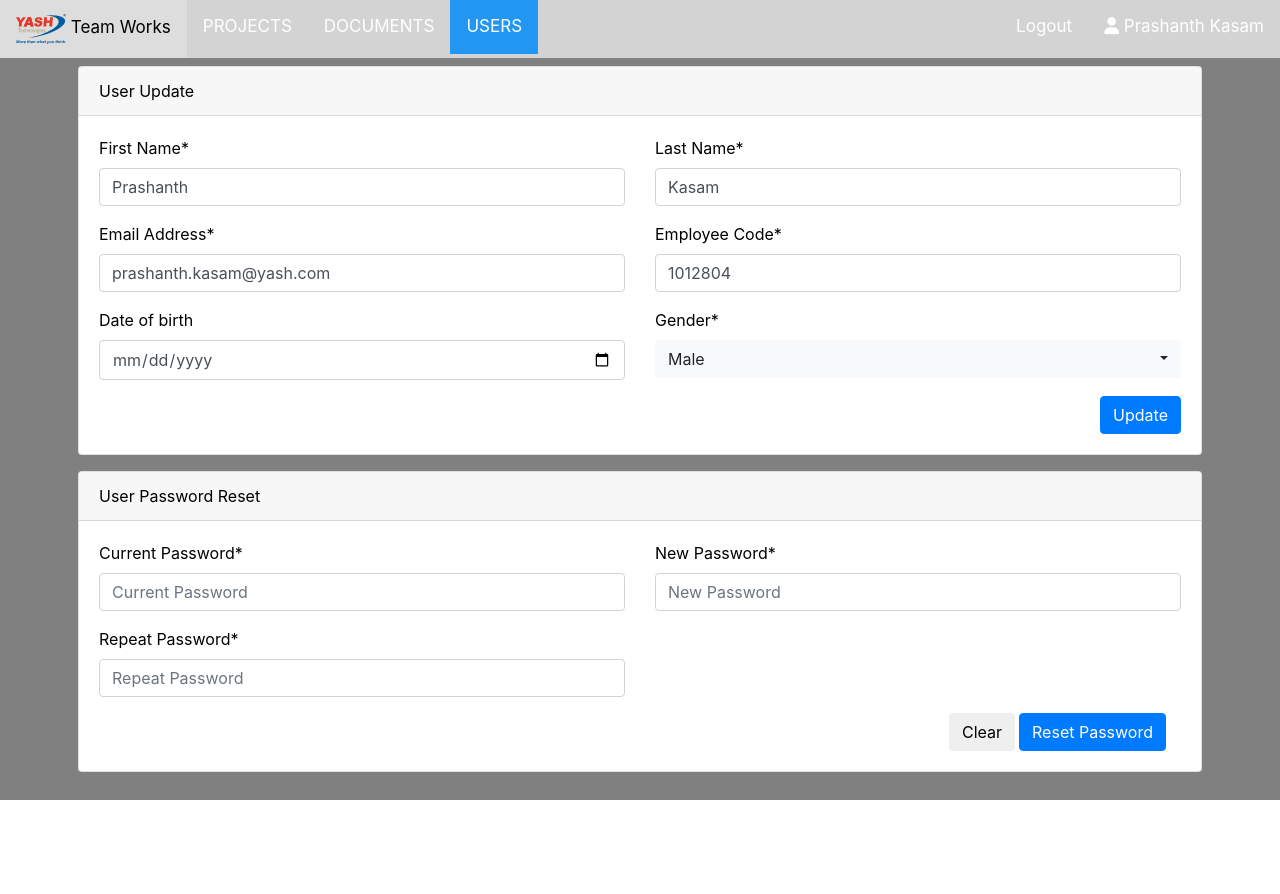
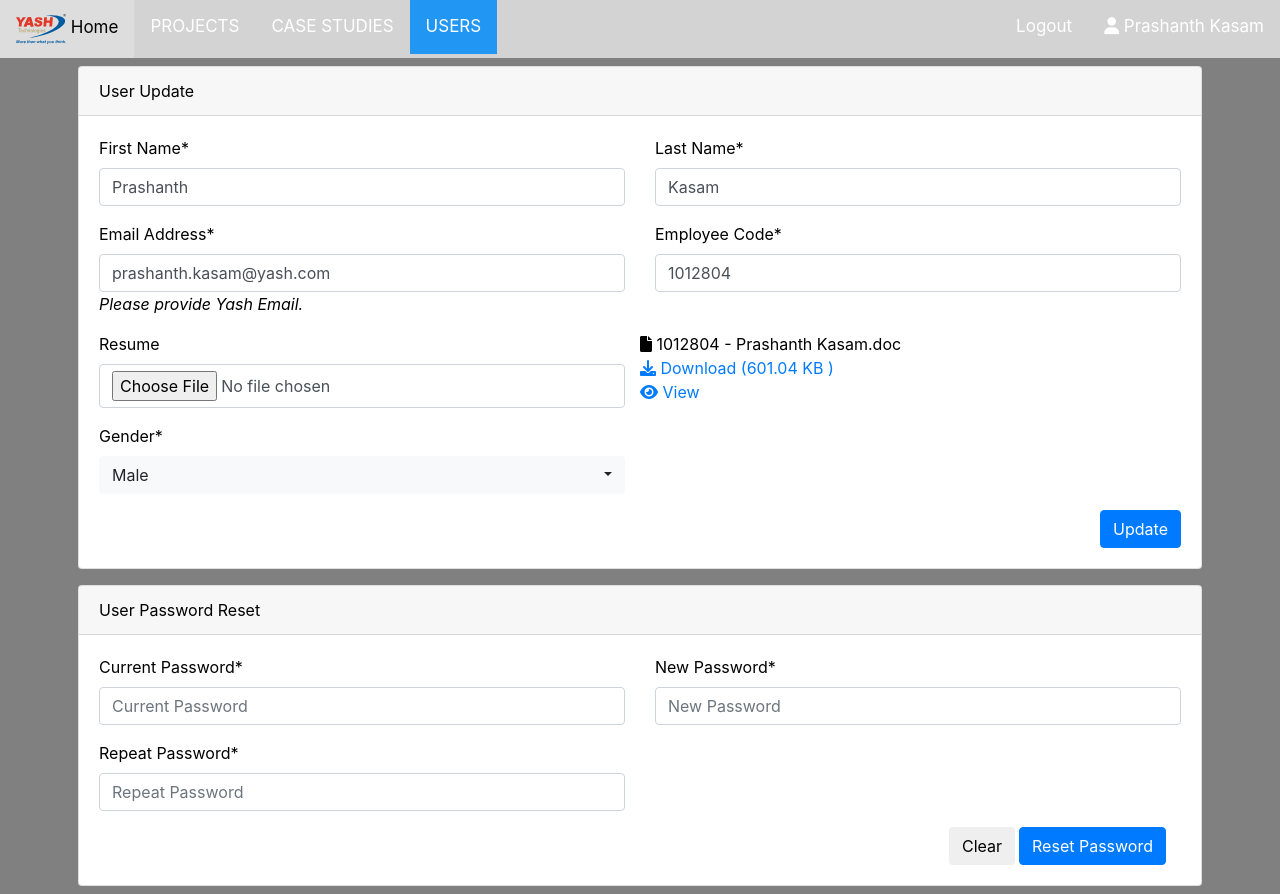
Before and after one commit to Prashanthkpr/Yash, a Django app: page /users/update/5/ in a window 1280 px wide. Before the commit the page ends 800 px from the top, so only its background shows below. Run offline with Django 4.2, Linux system fonts and the light colour scheme; a user stored in the database is signed in; data comes from the database, SQL or seed files in the repository; both versions use the stored data as it was after the commit; parts of the project's set-up code (start-up, migrations or seed data) failed here and were passed over; some libraries are stand-ins or nearby versions.

Commit message:
added user resume

```diff
--- a/Menu/templates/base.html
+++ b/Menu/templates/base.html
@@ -8,10 +8,10 @@
     <div class="topnav">
         <a {% if '/' == request.path %}class="active"{% endif %} href="{% url 'Menu:home' %}">
             <img src="{% static 'images/yash-logo.svg' %}" width="50" />
-            Team Works
+            Home
         </a>
         <a {% if '/projects/' in request.path and '/documents/' not in request.path %}class="active"{% endif %} href="{% url 'Projects:home' %}">PROJECTS</a>
-        <a {% if '/documents/' in request.path %}class="active"{% endif %} href="{% url 'Projects:documents-list-index' %}">DOCUMENTS</a>
+        <a {% if '/documents/' in request.path %}class="active"{% endif %} href="{% url 'Projects:documents-list-index' %}">CASE STUDIES</a>
         <a {% if '/users/' in request.path %}class="active"{% endif %} href="{% url 'UserManager:users-list' %}">USERS</a>
         <a href="{% url 'UserManager:users-update' request.user.id %}" class="float-right">
             <i class="fa fa-user"></i> {{request.user.get_full_name}}
--- a/Projects/templates/Projects/documents/documents_list_index.html
+++ b/Projects/templates/Projects/documents/documents_list_index.html
@@ -110,7 +110,8 @@
                     </div>
                 </div>
             </div>
-            <div class="documents-list-div"></div>
+            <div class="documents-list-div">
+            </div>
         </div>
     </div>
     <script>
--- a/UserManager/forms.py
+++ b/UserManager/forms.py
@@ -22,7 +22,11 @@
 
 
 class UserRegisterForm(forms.ModelForm):
-    date_of_birth = forms.DateField(required=False, widget=NumberInput(attrs={'type':'date'}))
+    # date_of_birth = forms.DateField(required=False, widget=NumberInput(attrs={'type':'date'}))
+    resume = forms.FileField(
+        widget=forms.FileInput(attrs={'accept': '''application/pdf, application/msword'''}),
+        required=True,
+    )
     password_repeat = forms.CharField(max_length=30, widget=forms.PasswordInput, label='Repeat Password')
     def __init__(self, *args, **kwargs):
         super(UserRegisterForm, self).__init__(*args, **kwargs)
@@ -35,7 +39,7 @@
                 self.fields[field].widget.attrs['placeholder'] = self.fields[field].label.title()
                 self.fields[field].label = f'{self.fields[field].label.title()}{required}'
         self.fields['password'].widget.attrs['autocomplete'] = "new-password"
-        self.fields['date_of_birth'].widget.attrs.update({'min': '1920-01-01', 'max': '2012-01-01'})
+        # self.fields['date_of_birth'].widget.attrs.update({'min': '1920-01-01', 'max': '2012-01-01'})
 
     def clean_password_repeat(self):
         password_repeat = self.cleaned_data['password_repeat']
@@ -47,19 +51,32 @@
         # this method didn't change it.
         return password_repeat
 
+    def clean_email(self):
+        email = self.cleaned_data['email']
+        if not email.endswith('@yash.com'):
+            raise ValidationError("Please provide Yash email.")
+
+        # Always return a value to use as the new cleaned data, even if
+        # this method didn't change it.
+        return email
+
 
     class Meta:
         model = User
         fields = ('first_name', 'last_name', 'email', 'employee_code',
-                  'gender', 'date_of_birth', 'password', 'password_repeat')
+                  'gender', 'resume', 'password', 'password_repeat')
         widgets = {'password': forms.PasswordInput,}
 
 
 class UserUpdateForm(forms.ModelForm):
-    date_of_birth = forms.DateField(required=False, widget=NumberInput(attrs={'type':'date'}))
+    # date_of_birth = forms.DateField(required=False, widget=NumberInput(attrs={'type':'date'}))
+    resume = forms.FileField(
+        widget=forms.FileInput(attrs={'accept': '''application/pdf, application/msword'''}),
+        required=False,
+    )
     class Meta:
         model = User
-        fields = ('first_name', 'last_name', 'email', 'employee_code', 'date_of_birth', 'gender', )
+        fields = ('first_name', 'last_name', 'email', 'employee_code', 'resume', 'gender', )
 
     def __init__(self, *args, **kwargs):
         super(UserUpdateForm, self).__init__(*args, **kwargs)
@@ -71,6 +88,14 @@
                     required = '*'
                 self.fields[field].widget.attrs['placeholder'] = self.fields[field].label.title()
                 self.fields[field].label = f'{self.fields[field].label.title()}{required}'
+    def clean_email(self):
+        email = self.cleaned_data['email']
+        if not email.endswith('@yash.com'):
+            raise ValidationError("Please provide Yash email.")
+
+        # Always return a value to use as the new cleaned data, even if
+        # this method didn't change it.
+        return email
 
 
 class UserPasswordResetForm(forms.ModelForm):
--- a/UserManager/templates/UserManager/user_update.html
+++ b/UserManager/templates/UserManager/user_update.html
@@ -1,4 +1,5 @@
 {% extends 'base.html' %}
+{% load mathfilters %}
 {% load static %}
 {% block title %}
     <title>Yash Team Works | User</title>
@@ -12,7 +13,7 @@
                         User Update
                     </div>
                     <div class="card-body">
-                        <form action="." method="post">
+                        <form action="." method="post" enctype="multipart/form-data">
                             {% if failure %}
                                 <p class="p-1 text-center">Please check the errors.</p>
                             {% endif %}
@@ -26,10 +27,28 @@
                                         <div class="form-group">
                                             <label for="{{ field.id_for_label }}">{{field.label}}</label>
                                             {{ field }}
-                                            {{ field.help_text|safe }}
+                                            <i>{{ field.help_text|safe }}</i>
                                             {{ field.errors }}
                                         </div>
                                     </div>
+                                    {% if field.name == 'resume' %}
+                                        {% if user.resume_file_name %}
+                                            <div>
+                                                <i class="fas fa-file"></i> {{user.resume_file_name}}<br>
+                                                <a href='{{user.resume_file_url}}' target="_blank">
+                                                    <i class="fa fa-download"></i>&nbsp;Download
+                                                    {% if user.resume_file_size <= 1000000 %}
+                                                        ({{user.resume_file_size|div:"1024"|floatformat:"2" }} KB )
+                                                    {% else %}
+                                                        ({{user.resume_file_size|div:"1048576"|floatformat:"2" }} MB )
+                                                    {% endif %}
+                                                </a><br>
+                                                <a href='http://docs.google.com/gview?url={{user.resume_file_url}}&embedded=true' target="_blank">
+                                                    <i class="fas fa-eye"></i>&nbsp;View
+                                                </a>
+                                            </div>
+                                        {% endif %}
+                                    {% endif %}
                                 {% endfor %}
                                 <div class="col-12">
                                     <button class="btn btn-primary float-right" type="sumbit">Update</button>
--- a/UserManager/views.py
+++ b/UserManager/views.py
@@ -1,4 +1,5 @@
-from multiprocessing import managers
+from datetime import datetime
+import pdb
 from urllib import request
 from django.db.models import Q
 from django.shortcuts import redirect, render, get_object_or_404
@@ -11,6 +12,7 @@
 from UserManager.models import *
 from UserManager.forms import *
 from Projects.models import *
+from Menu.azure import *
 # Create your views here.
 
 class LoginUser(View):
@@ -33,14 +35,33 @@
         register_form = UserRegisterForm()
         return render(request, 'UserManager/register.html', {'register_form': register_form})
     def post(self, request):
-        register_form = UserRegisterForm(request.POST)
+        register_form = UserRegisterForm(request.POST, request.FILES)
         if register_form.is_valid():
-            user_obj = register_form.save()
-            user_obj.set_password(request.POST.get('password'))
-            user_obj.username = user_obj.email
-            user_obj.save()
-            messages.success(request, "User registered successfully." )
-            return redirect('/')
+            document_file_obj = request.FILES.get('resume')
+            resume_file_name = document_file_obj._name
+            resume_uploaded_file_name = f"{datetime.now()}_{document_file_obj._name}"
+            container_name = settings.PROJECT_DOCUMENTS_CONTAINER
+            document_upload_obj = upload_file_to_azure(
+                document_file_obj, container_name, resume_uploaded_file_name
+            )
+            if document_upload_obj.get('error_code') is None:
+                resume_file_size = document_file_obj.size
+                resume_file_type = resume_file_name.split('.')[-1]
+                resume_file_url = get_file_url(container_name, resume_uploaded_file_name)
+                user_obj = register_form.save(commit=False)
+                user_obj.resume_file_name = resume_file_name
+                user_obj.resume_uploaded_file_name = resume_uploaded_file_name
+                user_obj.resume_file_type = resume_file_type
+                user_obj.resume_file_size = resume_file_size
+                user_obj.resume_file_url = resume_file_url
+                user_obj = register_form.save()
+                user_obj.set_password(request.POST.get('password'))
+                user_obj.username = user_obj.email
+                user_obj.save()
+                messages.success(request, "User registered successfully." )
+                return redirect('/')
+            else:
+                messages.error(request, "Error, Resume upload failed." )
         messages.error(request, "Error, Please check the errors." )
         return render(request, 'UserManager/register.html', {'register_form': register_form, 'failure': True})
 
@@ -79,7 +100,7 @@
             user_update_form = UserUpdateForm(instance=user)
             user_password_reset_form = UserPasswordResetForm(instance=user)
             return render(request, 'UserManager/user_update.html',
-                {'user_update_form': user_update_form, 'user_password_reset_form': user_password_reset_form})
+                {'user_update_form': user_update_form, 'user_password_reset_form': user_password_reset_form, 'user': user})
         raise Http404("Page not found.")
 
     def post(self, request, user_id):
@@ -87,7 +108,25 @@
         if user == request.user:
             user_update_form = UserUpdateForm(request.POST, instance=user)
             if user_update_form.is_valid():
-                user_update_form.save()
+                user_obj = user_update_form.save()
+                document_file_obj = request.FILES.get('resume')
+                if document_file_obj:
+                    resume_file_name = document_file_obj._name
+                    resume_uploaded_file_name = f"{datetime.now()}_{document_file_obj._name}"
+                    container_name = settings.PROJECT_DOCUMENTS_CONTAINER
+                    document_upload_obj = upload_file_to_azure(
+                        document_file_obj, container_name, resume_uploaded_file_name
+                    )
+                    if document_upload_obj.get('error_code') is None:
+                        resume_file_size = document_file_obj.size
+                        resume_file_type = resume_file_name.split('.')[-1]
+                        resume_file_url = get_file_url(container_name, resume_uploaded_file_name)
+                        user_obj.resume_file_name = resume_file_name
+                        user_obj.resume_uploaded_file_name = resume_uploaded_file_name
+                        user_obj.resume_file_type = resume_file_type
+                        user_obj.resume_file_size = resume_file_size
+                        user_obj.resume_file_url = resume_file_url
+                        user_obj.save()
                 messages.success(request, 'User updated successfully.')
                 return redirect('.')
             messages.error(request, 'Please check the errors.')
--- a/static/css/main.css
+++ b/static/css/main.css
@@ -115,3 +115,7 @@
  .display-inline{
      display: inline;
  }
+ .helptext{
+    color: lightslategray;
+    font-style: italic;
+ }
```
Also changed, not shown: Projects/templates/Projects/documents/documents_list.html (+4 -4 lines), Projects/templates/Projects/home.html (+3 -5 lines), UserManager/models.py (+7 -0 lines), UserManager/templates/UserManager/register.html (+20 -1 lines), UserManager/templates/UserManager/users_list.html (+21 -3 lines), UserManager/migrations/0003_user_resume_file_name_user_resume_file_size_and_more.py (added), db.sqlite3.
